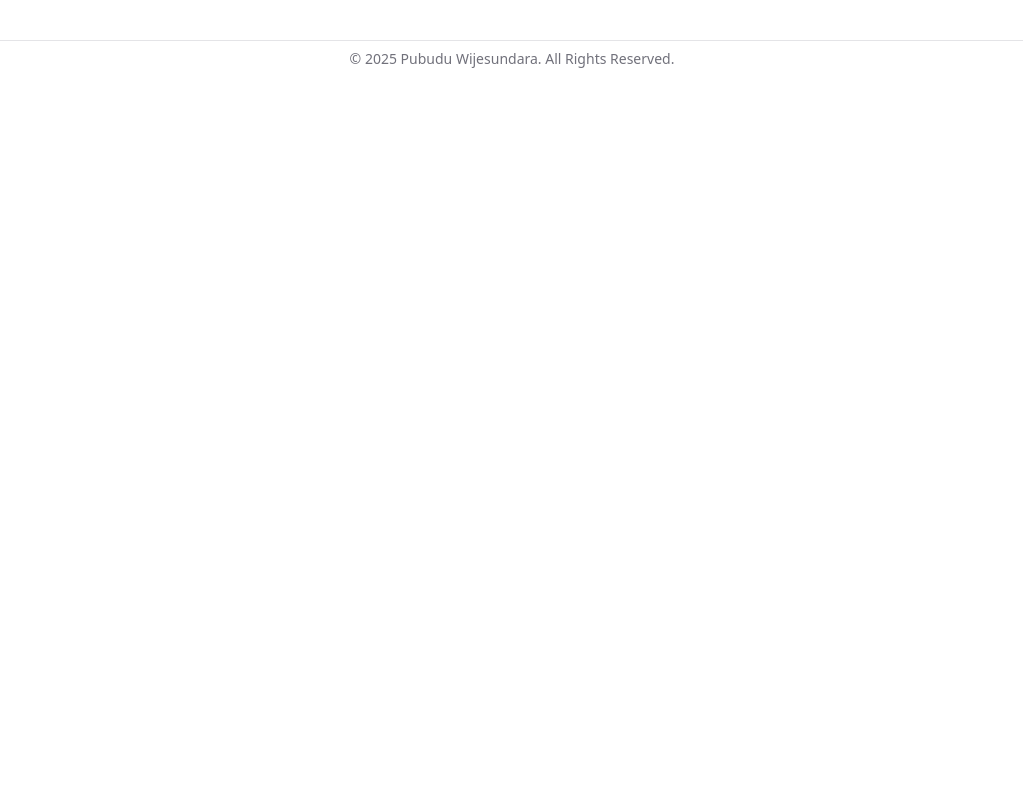
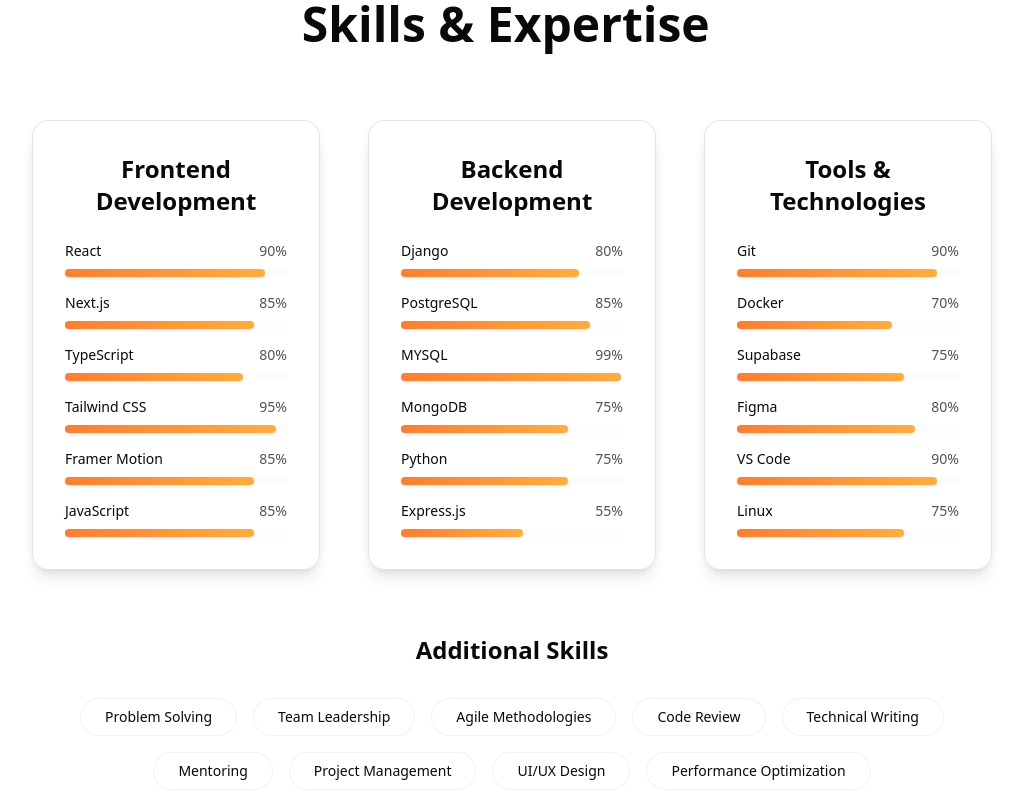
Before and after one commit to itswijay/portfolio, a Next.js app: page /about in a window 1280 px wide. Shown: the part 800-1600 px from the top of the page, without its empty margins (128-1151 px from the left). Before the commit the page ends 877 px from the top, so only its background shows below. Built offline with nearby package versions, Linux system fonts and the light colour scheme.

Commit message:
feat: create skills component and change the globale css match with the logo

```diff
--- a/src/app/about/page.jsx
+++ b/src/app/about/page.jsx
@@ -2,7 +2,7 @@
 import FuturisticImage from '@/components/FuturisticImage'
 import Layout from '@/components/Layout'
 import Head from 'next/head'
-// import Skills from '@/components/Skills'
+import Skills from '@/components/Skills'
 // import Experiences from '@/components/Experiences'
 // import Education from '@/components/Education'
 import AnimatedNumbers from '@/components/AnimateNumbers'
@@ -59,9 +59,9 @@
               </div>
             </div>
           </div>
-          {/* <Skills />
-          <Experiences />
-          <Education /> */}
+          <Skills />
+          {/*<Experiences />
+          <Education />*/}
         </Layout>
       </main>
     </>
--- a/src/app/globals.css
+++ b/src/app/globals.css
@@ -1,64 +1,31 @@
-@import "tailwindcss";
-@import "tw-animate-css";
+@import 'tailwindcss';
+@import 'tw-animate-css';
 
 @custom-variant dark (&:is(.dark *));
 
-@theme inline {
-  --color-background: var(--background);
-  --color-foreground: var(--foreground);
-  --font-sans: var(--font-geist-sans);
-  --font-mono: var(--font-geist-mono);
-  --color-sidebar-ring: var(--sidebar-ring);
-  --color-sidebar-border: var(--sidebar-border);
-  --color-sidebar-accent-foreground: var(--sidebar-accent-foreground);
-  --color-sidebar-accent: var(--sidebar-accent);
-  --color-sidebar-primary-foreground: var(--sidebar-primary-foreground);
-  --color-sidebar-primary: var(--sidebar-primary);
-  --color-sidebar-foreground: var(--sidebar-foreground);
-  --color-sidebar: var(--sidebar);
-  --color-chart-5: var(--chart-5);
-  --color-chart-4: var(--chart-4);
-  --color-chart-3: var(--chart-3);
-  --color-chart-2: var(--chart-2);
-  --color-chart-1: var(--chart-1);
-  --color-ring: var(--ring);
-  --color-input: var(--input);
-  --color-border: var(--border);
-  --color-destructive: var(--destructive);
-  --color-accent-foreground: var(--accent-foreground);
-  --color-accent: var(--accent);
-  --color-muted-foreground: var(--muted-foreground);
-  --color-muted: var(--muted);
-  --color-secondary-foreground: var(--secondary-foreground);
-  --color-secondary: var(--secondary);
-  --color-primary-foreground: var(--primary-foreground);
-  --color-primary: var(--primary);
-  --color-popover-foreground: var(--popover-foreground);
-  --color-popover: var(--popover);
-  --color-card-foreground: var(--card-foreground);
-  --color-card: var(--card);
-  --radius-sm: calc(var(--radius) - 4px);
-  --radius-md: calc(var(--radius) - 2px);
-  --radius-lg: var(--radius);
-  --radius-xl: calc(var(--radius) + 4px);
-}
-
-@media (prefers-color-scheme: dark) {
-  :root {
-    --background: #0a0a0a;
-    --foreground: #ededed;
-  }
-}
-
 :root {
-  --radius: 0.625rem;
+  /* Light Theme Colors */
   --background: oklch(1 0 0);
   --foreground: oklch(0.141 0.005 285.823);
+
+  /* Custom Color Palette - Theme Agnostic */
+  --primary: #f87f34;
+  --primary-light: #ffac3e;
+  --radius: 0.625rem;
+
+  /* Light Theme Specific */
+  --light: #f4f4f4;
+  --darken: #0a0a0a;
+  --dark: #1d1e22;
+  --silver-fox: #d4d4dc;
+  --matte-gray: #393f4d;
+
+  /* Semantic Color Variables for Light Theme */
+  /* Semantic Color Variables for Light Theme */
   --card: oklch(1 0 0);
   --card-foreground: oklch(0.141 0.005 285.823);
   --popover: oklch(1 0 0);
   --popover-foreground: oklch(0.141 0.005 285.823);
-  --primary: oklch(0.21 0.006 285.885);
   --primary-foreground: oklch(0.985 0 0);
   --secondary: oklch(0.967 0.001 286.375);
   --secondary-foreground: oklch(0.21 0.006 285.885);
@@ -85,9 +52,21 @@
   --sidebar-ring: oklch(0.705 0.015 286.067);
 }
 
+/* Dark Theme Overrides */
 .dark {
   --background: oklch(0.141 0.005 285.823);
   --foreground: oklch(0.985 0 0);
+
+  /* Dark Theme Specific Overrides */
+  --light: #1a1a1a;
+  --darken: #f4f4f4;
+  --dark: #e2e2e2;
+  --silver-fox: #4a4a4a;
+  --matte-gray: #a0a0a0;
+
+  /* Semantic Variables for Dark Theme */
+
+  /* Semantic Variables for Dark Theme */
   --card: oklch(0.21 0.006 285.885);
   --card-foreground: oklch(0.985 0 0);
   --popover: oklch(0.21 0.006 285.885);
@@ -119,6 +98,91 @@
   --sidebar-ring: oklch(0.552 0.016 285.938);
 }
 
+@theme inline {
+  --color-background: var(--background);
+  --color-foreground: var(--foreground);
+  --font-sans: var(--font-mont);
+  --font-poppins: var(--font-poppins);
+  --font-mono: var(--font-geist-mono);
+
+  /* Custom colors for Tailwind */
+  --color-primary: var(--primary);
+  --color-primary-light: var(--primary-light);
+  --color-light: var(--light);
+  --color-darken: var(--darken);
+  --color-dark: var(--dark);
+  --color-silver-fox: var(--silver-fox);
+  --color-matte-gray: var(--matte-gray);
+  --color-sidebar-ring: var(--sidebar-ring);
+  --color-sidebar-border: var(--sidebar-border);
+  --color-sidebar-accent-foreground: var(--sidebar-accent-foreground);
+  --color-sidebar-accent: var(--sidebar-accent);
+  --color-sidebar-primary-foreground: var(--sidebar-primary-foreground);
+  --color-sidebar-primary: var(--sidebar-primary);
+  --color-sidebar-foreground: var(--sidebar-foreground);
+  --color-sidebar: var(--sidebar);
+  --color-chart-5: var(--chart-5);
+  --color-chart-4: var(--chart-4);
+  --color-chart-3: var(--chart-3);
+  --color-chart-2: var(--chart-2);
+  --color-chart-1: var(--chart-1);
+  --color-ring: var(--ring);
+  --color-input: var(--input);
+  --color-border: var(--border);
+  --color-destructive: var(--destructive);
+  --color-accent-foreground: var(--accent-foreground);
+  --color-accent: var(--accent);
+  --color-muted-foreground: var(--muted-foreground);
+  --color-muted: var(--muted);
+  --color-secondary-foreground: var(--secondary-foreground);
+  --color-secondary: var(--secondary);
+  --color-primary-foreground: var(--primary-foreground);
+  --color-popover-foreground: var(--popover-foreground);
+  --color-popover: var(--popover);
+  --color-card-foreground: var(--card-foreground);
+  --color-card: var(--card);
+  --radius-sm: calc(var(--radius) - 4px);
+  --radius-md: calc(var(--radius) - 2px);
+  --radius-lg: var(--radius);
+  --radius-xl: calc(var(--radius) + 4px);
+}
+
+/* Remove the old media query since we're using manual theme switching */
+
+/* Theme-specific transitions for smooth theme switching */
+.theme-transition {
+  transition: background-color 0.3s ease, color 0.3s ease,
+    border-color 0.3s ease;
+}
+
+/* Apply theme transitions to specific elements that need them */
+body,
+nav,
+header,
+.bg-background,
+.bg-card,
+.text-foreground,
+.text-muted-foreground,
+.border-border {
+  transition: background-color 0.3s ease, color 0.3s ease,
+    border-color 0.3s ease;
+}
+
+body {
+  background: var(--background);
+  color: var(--foreground);
+  font-family: var(--font-mont), Arial, sans-serif;
+}
+
+/* Utility classes for different fonts */
+.font-montserrat {
+  font-family: var(--font-mont);
+}
+
+.font-poppins {
+  font-family: var(--font-poppins);
+}
+
 @layer base {
   * {
     @apply border-border outline-ring/50;
@@ -127,3 +191,15 @@
     @apply bg-background text-foreground;
   }
 }
+
+/* Respect user's motion preferences */
+@media (prefers-reduced-motion: reduce) {
+  *,
+  *::before,
+  *::after {
+    animation-duration: 0.01ms !important;
+    animation-iteration-count: 1 !important;
+    transition-duration: 0.01ms !important;
+    scroll-behavior: auto !important;
+  }
+}
--- /dev/null
+++ b/src/components/Skills.jsx
@@ -0,0 +1,187 @@
+'use client'
+import React from 'react'
+import { motion } from 'framer-motion'
+import AnimatedText from './AnimatedText'
+
+const Skills = () => {
+  const skills = [
+    {
+      category: 'Frontend Development',
+      technologies: [
+        { name: 'React', level: 90 },
+        { name: 'Next.js', level: 85 },
+        { name: 'TypeScript', level: 80 },
+        { name: 'Tailwind CSS', level: 95 },
+        { name: 'Framer Motion', level: 85 },
+        { name: 'JavaScript', level: 85 },
+      ],
+    },
+    {
+      category: 'Backend Development',
+      technologies: [
+        { name: 'Django', level: 80 },
+        { name: 'PostgreSQL', level: 85 },
+        { name: 'MYSQL', level: 99 },
+        { name: 'MongoDB', level: 75 },
+        { name: 'Python', level: 75 },
+        { name: 'Express.js', level: 55 },
+      ],
+    },
+    {
+      category: 'Tools & Technologies',
+      technologies: [
+        { name: 'Git', level: 90 },
+        { name: 'Docker', level: 70 },
+        { name: 'Supabase', level: 75 },
+        { name: 'Figma', level: 80 },
+        { name: 'VS Code', level: 90 },
+        { name: 'Linux', level: 75 },
+      ],
+    },
+  ]
+
+  const containerVariants = {
+    hidden: { opacity: 0 },
+    visible: {
+      opacity: 1,
+      transition: {
+        staggerChildren: 0.2,
+        delayChildren: 0.3,
+      },
+    },
+  }
+
+  const categoryVariants = {
+    hidden: { opacity: 0, y: 30 },
+    visible: {
+      opacity: 1,
+      y: 0,
+    },
+  }
+
+  const skillVariants = {
+    hidden: { opacity: 0, x: -20 },
+    visible: {
+      opacity: 1,
+      x: 0,
+    },
+  }
+
+  return (
+    <>
+      <AnimatedText
+        text="Skills & Expertise"
+        className="text-5xl text-center mb-16 mt-20"
+      />
+
+      <motion.div
+        className="w-full max-w-6xl mx-auto px-8"
+        variants={containerVariants}
+        initial="hidden"
+        animate="visible"
+      >
+        <div className="grid grid-cols-1 md:grid-cols-2 lg:grid-cols-3 gap-12">
+          {skills.map((skillCategory) => (
+            <motion.div
+              key={skillCategory.category}
+              className="bg-card border border-border rounded-2xl p-8 shadow-lg hover:shadow-xl transition-all duration-300"
+              variants={categoryVariants}
+              transition={{ duration: 0.6, ease: [0.22, 1, 0.36, 1] }}
+              whileHover={{ y: -5 }}
+            >
+              <h3 className="text-2xl font-bold text-card-foreground mb-6 text-center transition-colors duration-300">
+                {skillCategory.category}
+              </h3>
+
+              <div className="space-y-4">
+                {skillCategory.technologies.map((tech, techIndex) => (
+                  <motion.div
+                    key={tech.name}
+                    className="space-y-2"
+                    variants={skillVariants}
+                    transition={{ duration: 0.4, ease: [0.22, 1, 0.36, 1] }}
+                    custom={techIndex}
+                  >
+                    <div className="flex justify-between items-center">
+                      <span className="text-card-foreground font-medium text-sm transition-colors duration-300">
+                        {tech.name}
+                      </span>
+                      <span className="text-card-foreground/70 text-sm transition-colors duration-300">
+                        {tech.level}%
+                      </span>
+                    </div>
+
+                    <div className="w-full bg-muted/30 rounded-full h-2 transition-colors duration-300">
+                      <motion.div
+                        className="bg-gradient-to-r from-primary to-primary-light h-2 rounded-full shadow-sm"
+                        initial={{ width: 0 }}
+                        animate={{ width: `${tech.level}%` }}
+                        transition={{
+                          duration: 1.2,
+                          delay: 0.5 + techIndex * 0.1,
+                          ease: 'easeOut',
+                        }}
+                      />
+                    </div>
+                  </motion.div>
+                ))}
+              </div>
+            </motion.div>
+          ))}
+        </div>
+
+        {/* Additional Skills Section */}
+        <motion.div
+          className="mt-16 text-center"
+          variants={categoryVariants}
+          transition={{ duration: 0.6, ease: [0.22, 1, 0.36, 1] }}
+        >
+          <h3 className="text-2xl font-bold text-foreground mb-8 transition-colors duration-300">
+            Additional Skills
+          </h3>
+          <div className="flex flex-wrap justify-center gap-4">
+            {[
+              'Problem Solving',
+              'Team Leadership',
+              'Agile Methodologies',
+              'Code Review',
+              'Technical Writing',
+              'Mentoring',
+              'Project Management',
+              'UI/UX Design',
+              'Performance Optimization',
+            ].map((skill, index) => (
+              <motion.div
+                key={skill}
+                className="group relative overflow-hidden"
+                initial={{ opacity: 0, scale: 0.8 }}
+                animate={{ opacity: 1, scale: 1 }}
+                transition={{
+                  delay: 1.5 + index * 0.1,
+                  duration: 0.4,
+                }}
+                whileHover={{
+                  scale: 1.02,
+                  transition: { duration: 0.2, ease: 'easeOut' },
+                }}
+                whileTap={{ scale: 0.98 }}
+              >
+                <span className="relative z-10 block px-6 py-2 bg-card/80 backdrop-blur-sm text-card-foreground rounded-full text-sm font-medium border border-border/50 cursor-pointer transition-all duration-300 group-hover:text-primary group-hover:border-primary/50 group-hover:shadow-lg group-hover:shadow-primary/10">
+                  {/* Background gradient on hover */}
+                  <span className="absolute inset-0 bg-gradient-to-r from-primary/5 via-primary/10 to-primary/5 opacity-0 group-hover:opacity-100 transition-opacity duration-300 rounded-xl" />
+
+                  {/* Shimmer effect */}
+                  <span className="absolute inset-0 -translate-x-full group-hover:translate-x-full transition-transform duration-700 ease-out bg-gradient-to-r from-transparent via-white/10 to-transparent" />
+
+                  <span className="relative z-10">{skill}</span>
+                </span>
+              </motion.div>
+            ))}
+          </div>
+        </motion.div>
+      </motion.div>
+    </>
+  )
+}
+
+export default Skills
```
